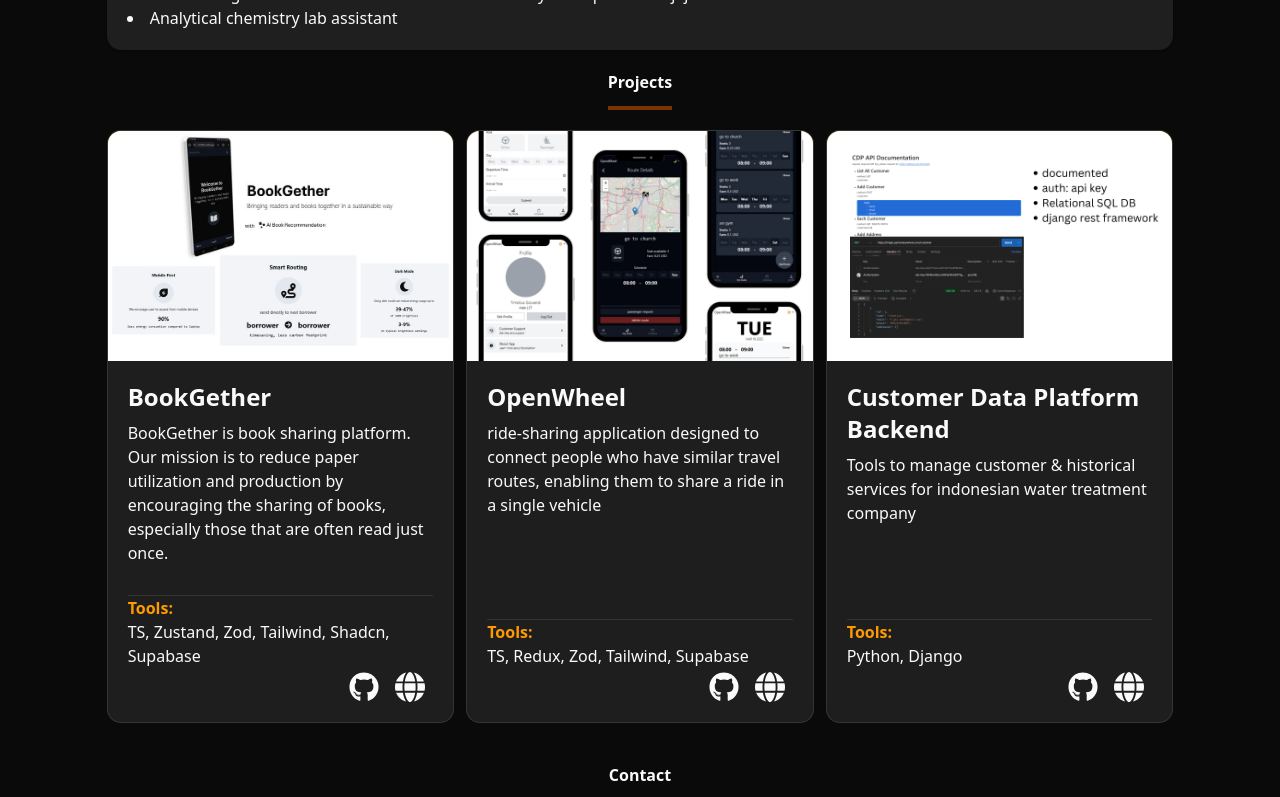
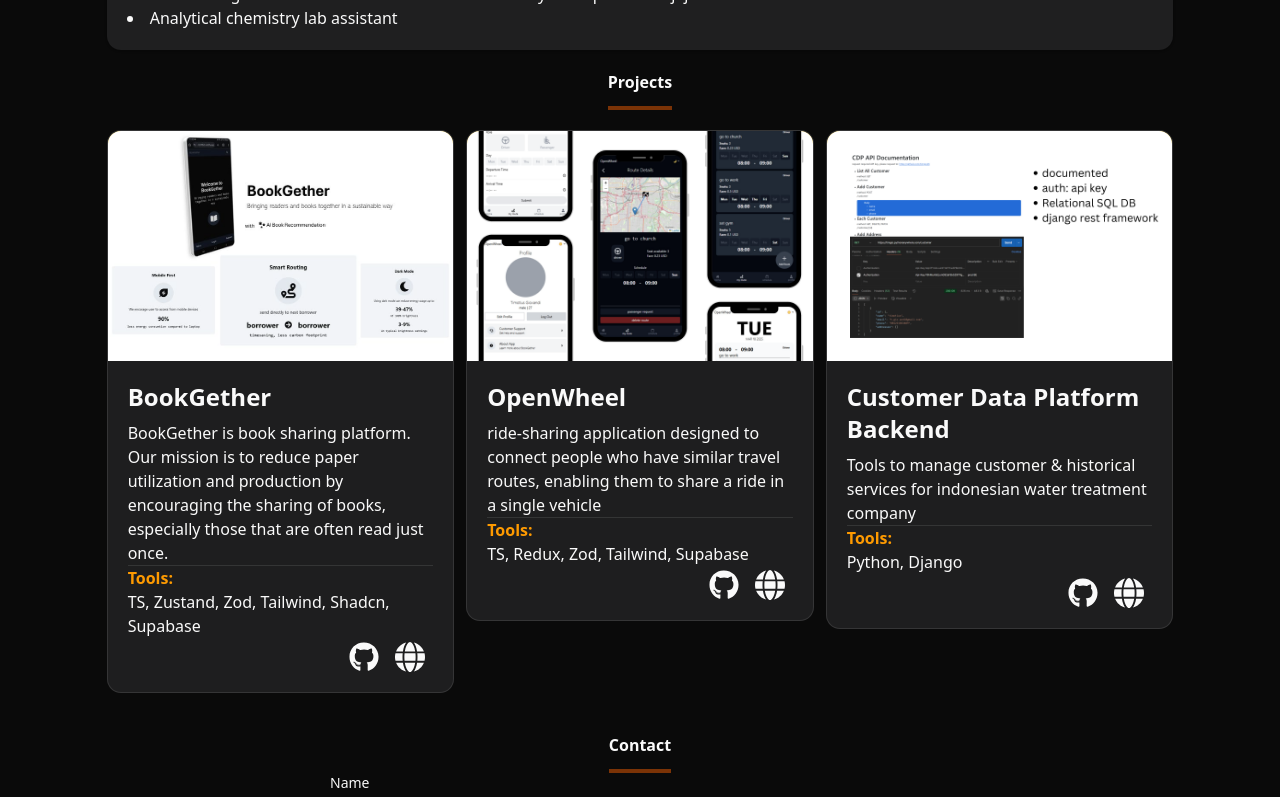
Before and after one commit to timgio26/timotiusgiovandi, a Next.js app: page / in a window 1280 px wide. Shown: the part 1100-1897 px from the top of the page. Built offline with nearby package versions, Linux system fonts and the light colour scheme.

Commit message:
routing and animation

```diff
--- a/src/app/page.tsx
+++ b/src/app/page.tsx
@@ -1,19 +1,19 @@
-// import Image from "next/image";
-// import { FaGithubSquare } from "react-icons/fa";
 import { ContactUs } from "@/components/ContactForm";
 import { ProjectTile } from "@/components/ProjectTile";
 import profilePic from "../../public/DSC_2071a_ok (1).jpg";
-import bookGetherImg from "../../public/gallery.jpg"
-import openWheelImg from "../../public/Your paragraph text (2).jpg"
-import cdpBeImg from "../../public/Your paragraph text.png"
+import bookGetherImg from "../../public/gallery.jpg";
+import openWheelImg from "../../public/Your paragraph text (2).jpg";
+import cdpBeImg from "../../public/Your paragraph text.png";
 import Image from "next/image";
+import { ScrollHorizontoalIndocator } from "@/components/ScrollHorizontalIndicator";
+import { FadeOnView } from "@/components/FadeOnView";
 
 const myProjects = [
   {
     title: "BookGether",
     desc: "BookGether is book sharing platform. Our mission is to reduce paper utilization and production by encouraging the sharing of books, especially those that are often read just once.",
     tools: ["TS", "Zustand", "Zod", "Tailwind", "Shadcn", "Supabase"],
-    img:bookGetherImg,
+    img: bookGetherImg,
     url: [
       {
         url: "https://github.com/timgio26/bookgether",
@@ -22,7 +22,6 @@ const myProjects = [
       {
         url: "https://github.com/timgio26/openwheel",
         icons: "app",
-
       },
     ],
   },
@@ -30,7 +29,7 @@ const myProjects = [
     title: "OpenWheel",
     desc: "ride-sharing application designed to connect people who have similar travel routes, enabling them to share a ride in a single vehicle",
     tools: ["TS", "Redux", "Zod", "Tailwind", "Supabase"],
-    img:openWheelImg,
+    img: openWheelImg,
     url: [
       {
         url: "https://github.com/timgio26/openwheel",
@@ -46,7 +45,7 @@ const myProjects = [
     title: "Customer Data Platform Backend",
     desc: "Tools to manage customer & historical services for indonesian water treatment company",
     tools: ["Python", "Django"],
-    img:cdpBeImg,
+    img: cdpBeImg,
     url: [
       {
         url: "https://github.com/timgio26/CDP_BE",
@@ -65,6 +64,7 @@ const myProjects = [
 export default function Home() {
   return (
     <div>
+      <ScrollHorizontoalIndocator />
       {/* top section */}
       <div className="flex flex-col sm:flex-row md:gap-20 justify-center">
         <div className="flex justify-center">
@@ -89,10 +89,10 @@ export default function Home() {
           </div>
           <div className="flex flex-row gap-5">
             <div className="px-5 py-1 rounded-full bg-gray-900 dark:bg-amber-900 text-gray-50 cursor-pointer hover:opacity-50 transition-opacity">
-              Download CV
+            <a href="/CV_Timotius Giovandi.pdf" download="CV_Timotius Giovandi">Download CV</a>
             </div>
             <div className="px-5 py-1 rounded-full border-gray-900 border-2 dark:border-amber-900 cursor-pointer hover:opacity-50 transition-opacity">
-              Contact Me
+            <a href="#contact_me">Contact Me</a>
             </div>
           </div>
           {/* <div className="flex flex-row gap-4">
@@ -103,7 +103,7 @@ export default function Home() {
       </div>
 
       {/* experice section */}
-      <div className="flex justify-center mt-5">
+      <div className="flex justify-center mt-5" id="about_me">
         <span className="font-semibold border-amber-900 border-b-4 pb-3">
           Experience
         </span>
@@ -133,8 +133,11 @@ export default function Home() {
           Education
         </span>
       </div>
+
       <div className="flex flex-col items-center">
-        <div className="flex flex-col w-10/12 bg-gray-300/10 p-5 rounded-xl mt-5 shadow">
+        <div className="w-10/12">
+          <FadeOnView>
+            <div className="flex flex-col bg-gray-300/10 p-5 rounded-xl mt-5 shadow">
               <span className="text-2xl font-bold">Business Informatics</span>
               <span>Master | 2024 - Current</span>
               <span className="text-amber-900 dark:text-amber-500">
@@ -149,7 +152,11 @@ export default function Home() {
                 </ul>
               </div>
             </div>
-        <div className="flex flex-col w-10/12 bg-gray-300/10 p-5 rounded-xl mt-5 shadow">
+          </FadeOnView>
+        </div>
+        <div className="w-10/12">
+          <FadeOnView>
+            <div className="flex flex-col bg-gray-300/10 p-5 rounded-xl mt-5 shadow">
               <span className="text-2xl font-bold">Chemical Engineering</span>
               <span>Bachelor | GPA: 3.66/4.00 | 2015 - 2019</span>
               <span className="text-amber-900 dark:text-amber-500">
@@ -164,17 +171,19 @@ export default function Home() {
                     States
                   </li>
                   <li>
-                Process engineer intern at ammonia fertilizer factory PT Pupuk
-                Sriwidjaja
+                    Process engineer intern at ammonia fertilizer factory PT
+                    Pupuk Sriwidjaja
                   </li>
                   <li>Analytical chemistry lab assistant</li>
                 </ul>
               </div>
             </div>
+          </FadeOnView>
+        </div>
       </div>
 
       {/* Project section */}
-      <div className="flex justify-center mt-5">
+      <div className="flex justify-center mt-5" id="my_project">
         <span className="font-semibold border-amber-900 border-b-4 pb-3">
           Projects
         </span>
--- a/src/components/ContactForm.tsx
+++ b/src/components/ContactForm.tsx
@@ -43,7 +43,7 @@ export const ContactUs = () => {
   };
 
   return (
-    <form onSubmit={sendEmail} className="flex flex-col w-full sm:w-1/2 gap-1">
+    <form onSubmit={sendEmail} className="flex flex-col w-full sm:w-1/2 gap-1" id="contact_mes">
       <label className="text-sm font-light">Name</label>
       <input
         type="text"
@@ -65,7 +65,7 @@ export const ContactUs = () => {
       <label className="text-sm font-light">Message</label>
       <textarea
         name="message"
-        className="border focus:ring-0 outline-0"
+        className="border focus:ring-0 outline-0 h-20"
         value={contactForm?.message}
         onChange={handleChange}
         required
--- /dev/null
+++ b/src/components/FadeOnView.tsx
@@ -0,0 +1,48 @@
+"use client";
+
+import React, { useEffect, useRef, useState } from "react";
+
+type FadeOnViewProps = {
+  children: React.ReactNode;
+};
+
+export function FadeOnView({ children }: FadeOnViewProps) {
+  const domRef = useRef<HTMLDivElement>(null); // Explicit type for TypeScript
+  const [isVisible, setIsVisible] = useState(false); // State to manage visibility
+
+  useEffect(() => {
+    const observer = new IntersectionObserver(
+      (entries) => {
+        // console.log(entries)
+        entries.forEach((entry) => {
+        //   console.log(entry);
+          if (entry.isIntersecting) {
+            setIsVisible(true); // Set visible when in view
+            observer.unobserve(entry.target); // Unobserve after the first intersection
+          }
+        });
+      },
+      { threshold: 0.25 } // Trigger when 10% of the element is visible
+    );
+
+    if (domRef.current) {
+      observer.observe(domRef.current);
+    }
+
+    return () => observer.disconnect(); // Cleanup on unmount
+  }, []);
+
+  return (
+    <div
+    className="flex flex-col"
+      ref={domRef}
+      style={{
+        opacity: isVisible ? 1 : 0,
+        transform: isVisible ? "translateY(0)" : "translateY(20px)",
+        transition: "opacity 0.6s ease, transform 0.6s ease",
+      }}
+    >
+      {children}
+    </div>
+  );
+}
--- a/src/components/MyNav.tsx
+++ b/src/components/MyNav.tsx
@@ -20,9 +20,9 @@ export function MyNav() {
           <span>Timotius Giovandi</span>
         </div>
         <div className="hidden sm:flex flex-row gap-4 mx-5 items-center">
-          <span className="cursor-pointer">About Me</span>
-          <span className="cursor-pointer">Project</span>
-          <span className="cursor-pointer">Contact</span>
+          <span className="cursor-pointer"><a href="#about_me">About Me</a></span>
+          <span className="cursor-pointer"><a href="#my_project">Project</a></span>
+          <span className="cursor-pointer"><a href="#contact_me">Contact</a></span>
           <ModeToggle/>
         </div>
         <div className="sm:hidden">
@@ -32,9 +32,9 @@ export function MyNav() {
         </div>
       </div>
       <div className="flex flex-col px-5 bg-gray-300/10 gap-1 py-2" hidden={!showMenu}>
-        <span>About Me</span>
-        <span>Project</span>
-        <span>Contact</span>
+        <span><a href="#about_me">About Me</a></span>
+        <span><a href="#my_project">Project</a></span>
+        <span><a href="#contact_me">Contact</a></span>
         <div className="flex flex-row justify-end">
         <ModeToggle/>
 
--- a/src/components/ProjectTile.tsx
+++ b/src/components/ProjectTile.tsx
@@ -2,6 +2,7 @@
 import Image, { StaticImageData } from "next/image";
 // import { Github } from 'lucide-react';
 import { FaGithub, FaGlobe } from "react-icons/fa6";
+import { FadeOnView } from "./FadeOnView";
 
 export type ProjectTileProp = {
   data: {
@@ -24,12 +25,14 @@ export function ProjectTile({ data }: ProjectTileProp) {
   }
 
   return (
+    <FadeOnView>
       <div className="border flex flex-col rounded-xl bg-gray-300/10 overflow-hidden">
-      <div className="bg-amber-300 h-65">
+        <div className="bg-amber-300 h-auto">
           <Image
             src={data.img}
             alt="Picture of the project"
             className="grayscale-25"
+            // fill={true}
           />
         </div>
         <div className="flex flex-col p-5 justify-between h-full max-h-80 sm:max-h-96">
@@ -66,5 +69,6 @@ export function ProjectTile({ data }: ProjectTileProp) {
           </div>
         </div>
       </div>
+    </FadeOnView>
   );
 }
--- /dev/null
+++ b/src/components/ScrollHorizontalIndicator.tsx
@@ -0,0 +1,31 @@
+"use client";
+import { useEffect, useState } from "react";
+
+export function ScrollHorizontoalIndocator() {
+  const [scrollPerc, setScrollPerc] = useState<number>();
+
+  function handlescroll() {
+    const windowHeight = window.innerHeight;
+    const fullHeight = document.documentElement.scrollHeight;
+    const currentPosition = window.scrollY;
+    const scrollPercentage =
+      (currentPosition / (fullHeight - windowHeight)) * 100;
+    setScrollPerc(Math.round(scrollPercentage));
+  }
+
+  useEffect(() => {
+    // console.log(scrollPerc);
+    document.addEventListener("scroll", handlescroll);
+    return () => {
+      document.removeEventListener("scroll", handlescroll);
+    };
+  }, [scrollPerc]);
+  return (
+    <div className="bg-amber-200 h-2 fixed top-0 w-full z-10" hidden={scrollPerc?scrollPerc<10:true}>
+      <div
+        className="bg-amber-500 h-2 transition-all"
+        style={{ width: `${scrollPerc||0}%` }}
+      ></div>
+    </div>
+  );
+}
```
Also changed, not shown: 1 other file (tests, documents, lock files or other folders). Lines whose indentation alone changed are shown as unchanged.
